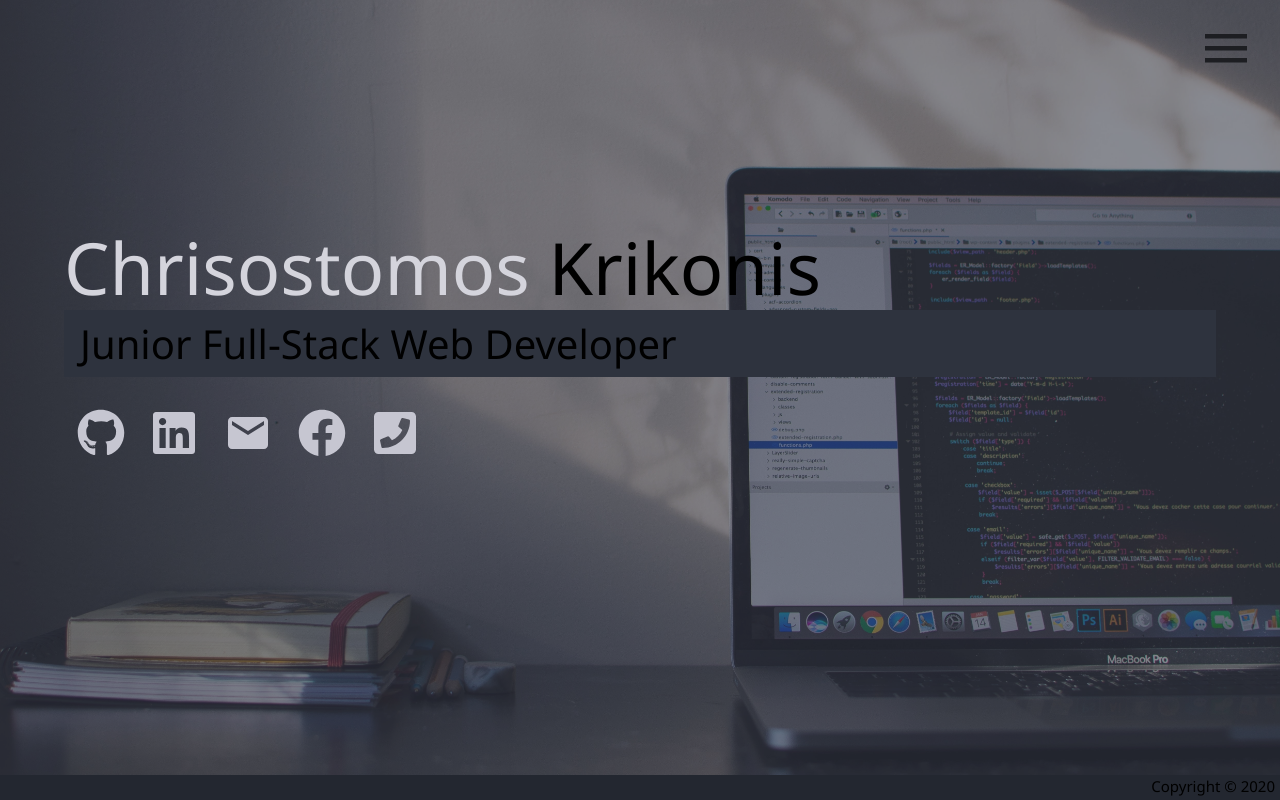
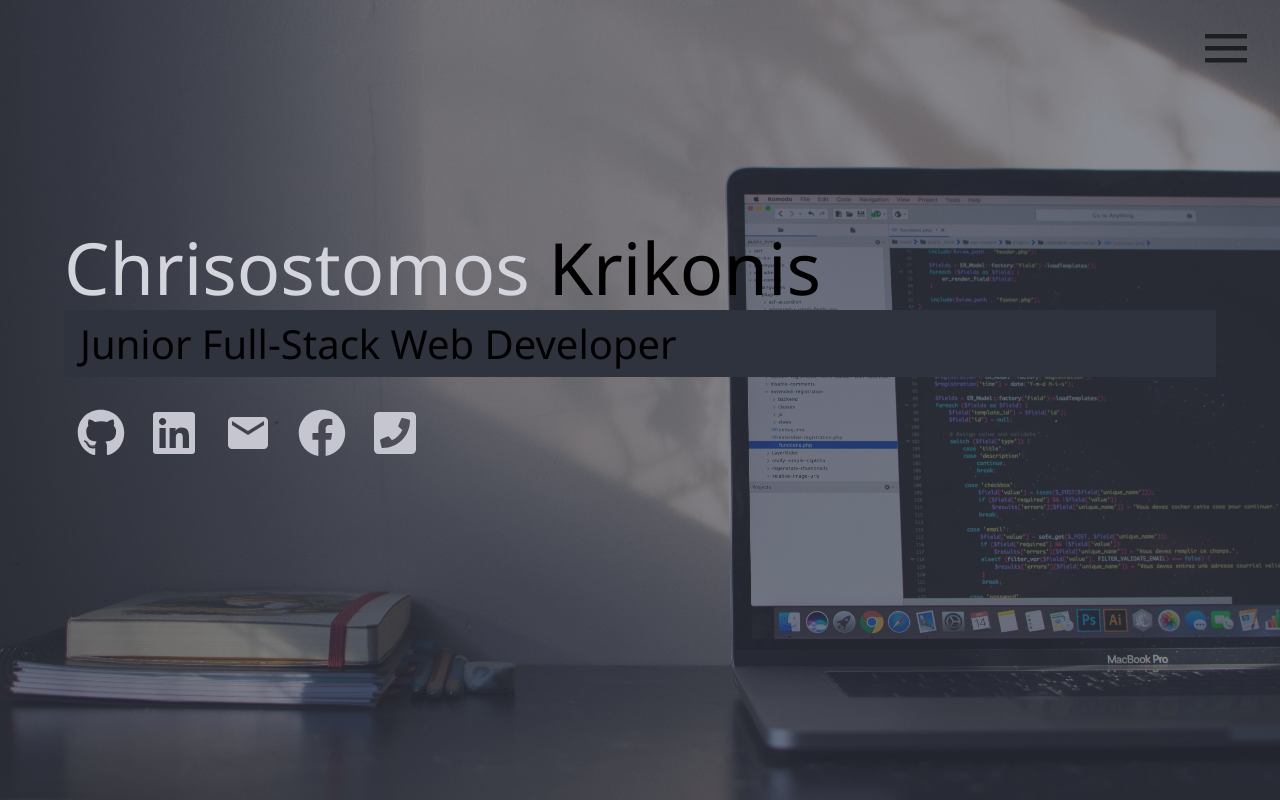
Before and after one commit to krik-chry/portfolio, a React (Create React App) app: page / in a window 1280 px wide. Built offline with nearby package versions, Linux system fonts and the light colour scheme.

Commit message:
Small bg img, remove footer

```diff
--- a/src/App.scss
+++ b/src/App.scss
@@ -6,7 +6,7 @@
 
 body {
   @include background();
-  height: 100%;
+  height: 100vh;
   margin: 0;
   padding: 0;
   background-color: $primary-color;
--- a/src/components/MainPage.js
+++ b/src/components/MainPage.js
@@ -59,7 +59,6 @@ class MainPage extends Component {
             </a>
           </div>
         </div>
-        <footer>Copyright &copy; 2020</footer>
       </>
     );
   }
--- a/src/styles/MainPage.scss
+++ b/src/styles/MainPage.scss
@@ -52,16 +52,6 @@ h3 {
     }
   }
 }
-footer {
-  padding-right: 5px;
-  font-size: 15px;
-  position: absolute;
-  bottom: 0;
-  width: 100%;
-  text-align: right;
-  background: darken($primary-color, 10);
-  height: 25px;
-}
 
 @include mediaMd {
   #main-page {
--- a/src/styles/mixins-and-variables.scss
+++ b/src/styles/mixins-and-variables.scss
@@ -2,14 +2,13 @@ $primary-color: #393f4d;
 $secondary-color: #d4d4dc;
 $tertiary-color: #fdce42;
 $quaternary-color: #1d1e22;
-$show-home-image: true;
 $home-image: url(../assets/background.jpg);
-$mobile-image: url(./assets/mobile-background.jpg);
+$mobile-image: url(../assets/mobile-background.jpg);
 $background-opacity: 0.6;
 
 @mixin background {
-  @if $show-home-image {
-    background: $home-image no-repeat center center fixed;
+  @include mediaSm {
+    background: $mobile-image no-repeat center center fixed;
     -webkit-background-size: cover;
     -moz-background-size: cover;
     -o-background-size: cover;
@@ -25,6 +24,22 @@ $background-opacity: 0.6;
       height: 100%;
       background: rgba($primary-color, $background-opacity);
     }
+  }
+  background: $home-image no-repeat center center fixed;
+  -webkit-background-size: cover;
+  -moz-background-size: cover;
+  -o-background-size: cover;
+  background-size: cover;
+
+  &:after {
+    content: '';
+    position: fixed;
+    z-index: -1;
+    top: 0;
+    right: 0;
+    width: 100%;
+    height: 100%;
+    background: rgba($primary-color, $background-opacity);
   }
 }
 
```
